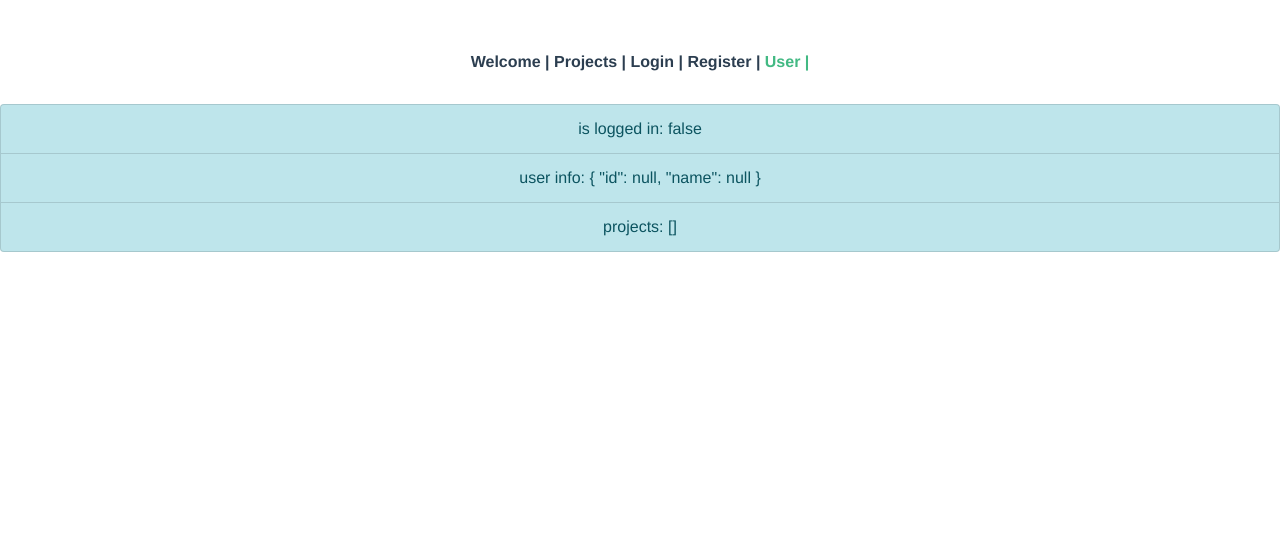
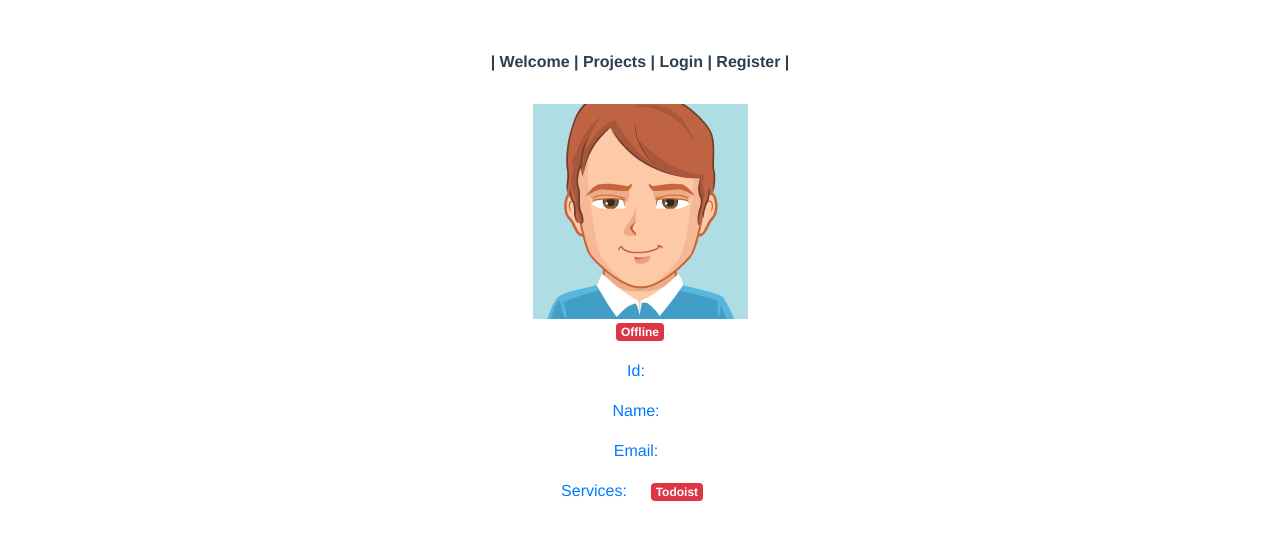
Before and after one commit to Pitonchig/personal-time-and-progress-bar-front, a Vue app in the folder frontend/: page /user in a window 1280 px wide. Shown: the top 540 px of the page. Built offline with nearby package versions, Linux system fonts and the light colour scheme.

Commit message:
User's profile UI. User can store his todoist.com token.

```diff
--- a/frontend/src/App.vue
+++ b/frontend/src/App.vue
@@ -1,12 +1,12 @@
 <template>
   <div id="app">
     <div id="nav">
-      <router-link to="/">Welcome |</router-link>
+      <router-link to="/">| Welcome |</router-link>
       <router-link to="/projects"> Projects |</router-link>
       <router-link v-if="!getIsLoggedIn" to="/login"> Login |</router-link>
       <router-link v-if="!getIsLoggedIn" to="/register"> Register |</router-link>
-      <router-link v-if="getIsLoggedIn" to="/logout"><span @click="logout" > Logout |</span></router-link>
-      <router-link to="/user"> User |</router-link>
+      <router-link v-if=" getIsLoggedIn" to="/user"> User |</router-link>
+      <router-link v-if=" getIsLoggedIn" to="/logout"><span @click="logout" > Logout |</span></router-link>
     </div>
     <router-view></router-view>
   </div>
--- a/frontend/src/components/User.vue
+++ b/frontend/src/components/User.vue
@@ -1,23 +1,57 @@
 <template>
   <div>
-    <ul class="list-group">
-        <li class="list-group-item list-group-item-info">is logged in: {{getIsLoggedIn}}</li>
-        <li class="list-group-item list-group-item-info">user info: {{getUserInfo}}</li>
-        <li class="list-group-item list-group-item-info">projects: {{getProjectsInfo}}</li>
-    </ul>
+    <div class="container">
+        <div class="msg-img">
+        <img src="/img/avatar.png" alt="avatar">
+    </div>
+
+    <div class="container">
+        <div class="mb-3">
+            <span v-show="getIsLoggedIn" class="badge badge-primary mx-3">Online</span>
+            <span v-show="!getIsLoggedIn" class="badge badge-danger mx-3">Offline</span>
+        </div>
+        <div class="mb-3">
+            <span class="mr-2 d-block d-sm-inline-block mb-2 mb-sm-0 text-primary">Id:</span>
+            <span class="bg-light-blue text-dark"> {{getUserInfo.id}} </span>
+        </div>
+        <div class="mb-3">
+            <span class="mr-2 d-block d-sm-inline-block mb-2 mb-sm-0 text-primary">Name:</span>
+            <span class="bg-light-blue text-dark"> {{getUserInfo.name}} </span>
+        </div>
+        <div class="mb-3">
+            <span class="mr-2 d-block d-sm-inline-block mb-2 mb-sm-0 text-primary">Email:</span>
+            <span class="bg-light-blue text-dark"> {{getUserInfo.email}} </span>
+        </div>
+        <div class="mb-3">
+            <span class="mr-2 d-block d-sm-inline-block mb-2 mb-sm-0 text-primary">Services: </span>
+            <span @click="updateTodoistToken()" v-bind:class="{
+                    'badge': true,
+                    'mx-3': true,
+                    'badge-primary': getUserInfo.isTodoistLinked,
+                    'badge-danger': !getUserInfo.isTodoistLinked,
+                }" > Todoist </span>
+        </div>
+        <div v-show="isTodoistServiceEditing" class="mb-3">
+            <span class="mr-2 d-block d-sm-inline-block mb-2 mb-sm-0 text-primary">Todoist token:</span>
+            <input type="text" class="col-5 mr-2 mb-2 mb-sm-0" ref="token">
+            <button type="button" class="btn btn-primary mr-2 mb-2 mb-sm-0" @click="onUpdateTodoistToken(getUserInfo.userId)">Update</button>
+        </div>
+      </div>
+    </div>
+    <br>
   </div>
-
 </template>
 
 <script>
 export default {
   name: 'user',
 
-  data () {
+  data: function() {
     return {
-
+      isTodoistServiceEditing: false
     }
   },
+
   computed: {
     getIsLoggedIn() {
       return this.$store.getters.isLoggedIn;
@@ -30,6 +64,23 @@ export default {
     getProjectsInfo() {
       return this.$store.getters.getProjects;
     }
+  },
+
+  methods: {
+    updateTodoistToken: function() {
+      console.log('[UI:User] updateTodoistToken: editing=' + this.$data.isTodoistServiceEditing);
+      this.$data.isTodoistServiceEditing = !this.$data.isTodoistServiceEditing ;
+    },
+
+    onUpdateTodoistToken: function() {
+        var token = this.$refs.token.value;
+        console.log('[UI:User] update todoist token: ' + token);
+
+        this.$store.dispatch('updateTodoistToken', {token});
+        this.$refs.token.value = "";
+        this.$data.isTodoistServiceEditing = false;
+    },
+
   }
 
 }
--- a/frontend/src/components/backend-api.js
+++ b/frontend/src/components/backend-api.js
@@ -100,4 +100,10 @@ export default {
     return AXIOS.delete('projects/items/' + id);
   },
 
+  updateTodoistToken(token) {
+    console.log("[API] send updateTodoistToken request: token=" + token);
+    return AXIOS.post('users/tokens/', {
+      token: token
+    });
+  },
 }
--- a/frontend/src/router.js
+++ b/frontend/src/router.js
@@ -11,7 +11,7 @@ import store from './store'
 Vue.use(Router);
 
 const router = new Router({
-    mode: 'history', // uris without hashes #, see https://router.vuejs.org/guide/essentials/history-mode.html#html5-history-mode
+    mode: 'history',
     routes: [
         { path: '/', component: Welcome },
         { path: '/login', component: Login },
--- a/frontend/src/store.js
+++ b/frontend/src/store.js
@@ -9,7 +9,9 @@ export default new Vuex.Store({
     loginSuccess: false,
     user: {
       id: null,
-      name: null
+      name: null,
+      email: null,
+      isTodoistLinked: false
     },
     projects: [ ]
   },
@@ -26,8 +28,10 @@ export default new Vuex.Store({
       state.loginSuccess = true;
 
       state.user = {
-        id: payload.userId,
-        name: payload.userName
+        id: payload.id,
+        name: payload.name,
+        email: payload.email,
+        isTodoistLinked: payload.todoistLinked
       };
     },
 
@@ -37,9 +41,16 @@ export default new Vuex.Store({
 
       state.user = {
         id: null,
-        name: null
+        name: null,
+        email: null,
+        isTodoistLinked: false
       };
       state.projects = [];
+    },
+
+    UPDATE_TODOIST_TOKEN(state, payload){
+      console.log('[STORE:MUTATIONS] update token status: flag=' + payload.todoistLinked);
+      state.user.isTodoistLinked = payload.todoistLinked;
     },
 
     ADD_PROJECT(state, payload) {
@@ -181,10 +192,7 @@ export default new Vuex.Store({
         api.login(user, password)
           .then(response => {
             console.log("Response: '" + response.data + "' with status: " + response.status);
-            commit('LOGIN', {
-              userId: response.data.id,
-              userName: user
-            });
+            commit('LOGIN', response.data);
 
         console.log("get projects");
         api.getProjects()
@@ -324,6 +332,18 @@ export default new Vuex.Store({
           console.log("Error: " + error);
         })
     },
+
+    updateTodoistToken({commit}, { token} ) {
+      console.log('[STORE:ACTION] updateTodoistToken: token=' + token);
+      api.updateTodoistToken(token)
+        .then(response => {
+          console.log("Response: '" + response.data + "' with status: " + response.status);
+          commit('UPDATE_TODOIST_TOKEN', response.data);
+        })
+        .catch(error => {
+          console.log("Error: " + error);
+        })
+    },
   },
 
   getters: {
```
Also changed, not shown: frontend/public/img/avatar.png (added).
